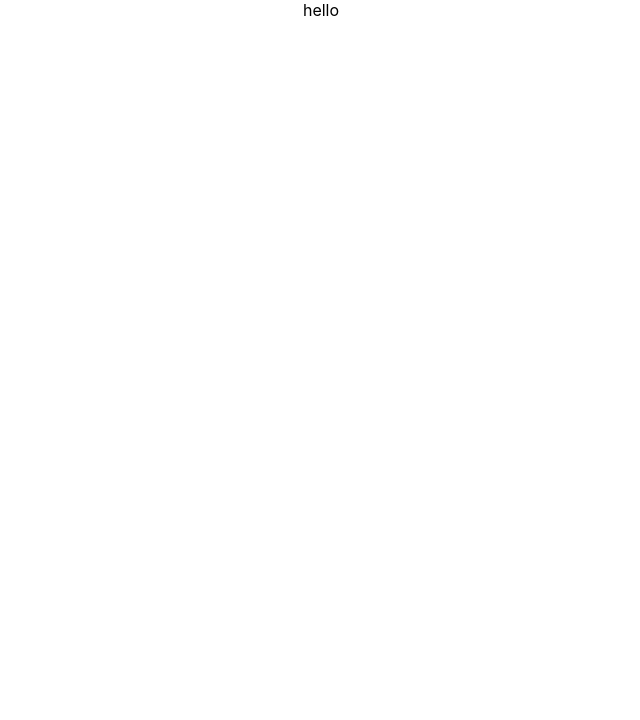
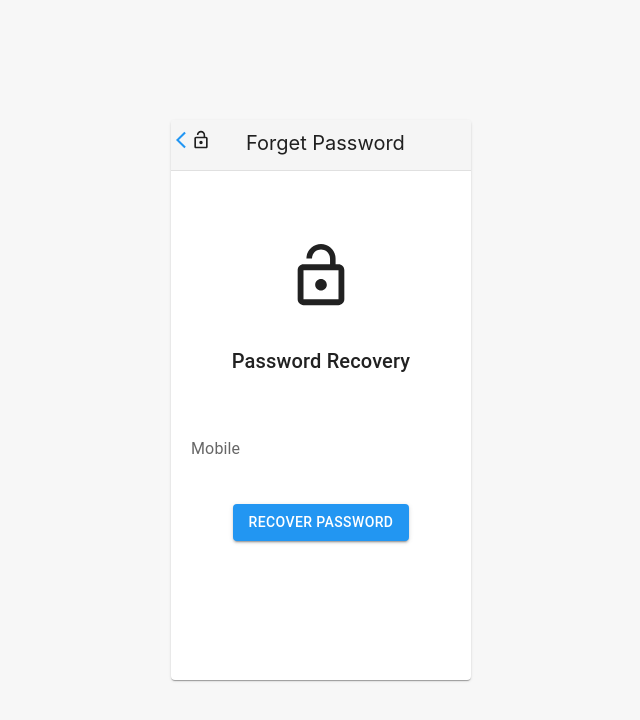
Before and after one commit to devmishra88/agentmanagement, a React (Create React App) app in the folder pama/: page /forgot in a window 1280 px wide. Shown: the top 720 px of the page, without its empty margins (319-959 px from the left). Built offline with nearby package versions, Linux system fonts and the light colour scheme.

Commit message:
forget page commit

```diff
--- a/pama/src/screens/Forgot.jsx
+++ b/pama/src/screens/Forgot.jsx
@@ -1,10 +1,121 @@
-import React from 'react'
+import React ,{useState} from 'react'
+import  Box  from '@mui/material/Box';
+import ArrowBackIosNewIcon from '@mui/icons-material/ArrowBackIosNew';
+import  Card  from '@mui/material/Card';
+import LockOpenIcon from '@mui/icons-material/LockOpen';
+import { Button, Divider, Typography ,TextField } from '@mui/material';
+import InputLabel from '@mui/material/InputLabel';
 
 function Forgot() {
+  const [mobileNumber, setMobileNumber] = useState('');
+  const [hasAlphabet, setHasAlphabet] = useState(false);
+  const handleMobileNumberChange = (e) => {
+    const inputValue = e.target.value;
+    setMobileNumber(inputValue);
+
+
+    const hasAlphabetCharacter = /[a-zA-Z]/.test(inputValue);
+
+    // Update the validation state based on the presence of alphabet characters
+    setHasAlphabet(hasAlphabetCharacter);
+  };
   return (
-    <div>
-      hello
-    </div>
+   <Box sx={{
+    width:'100%',
+    height:"100vh",
+    backgroundColor:"#f7f7f7",
+    display:"flex",
+    alignItems:"center",
+    justifyContent:"center"
+   }}>
+    <Card sx={{
+        minWidth:"300px",
+        // padding:"40px",
+
+        height:'70vh'
+    }}>
+     <Box sx={{
+        width:'100%',
+        height:'40px',
+        textAlign:'left',
+      paddingTop:'10px',
+      backgroundColor:'#F5F5F5',
+    //   display:'flex',
+
+
+     }}>
+        <ArrowBackIosNewIcon fontSize='small' style={{
+            color:'#2196f3'
+        }}  />
+        <LockOpenIcon fontSize='small' />
+        <Typography variant='sub title' sx={{
+
+            display:'inline',
+            paddingLeft:'35px',
+            fontSize:'20px'
+
+        }} fontWeight='italic'>Forget Password</Typography>
+     </Box>
+     <Divider />
+   <Box sx={{
+    paddingTop:'70px',
+    paddingBottom:'30px'
+   }}>
+     <LockOpenIcon sx={{
+      fontSize:"70px"
+      }}/>
+
+   </Box>
+
+   <Typography variant='h6' fontWeight='550'>Password Recovery</Typography>
+
+   <Box >
+   <InputLabel sx={{
+           paddingTop:'60px',
+           paddingLeft:'20px',
+           textAlign:'left'
+            }}>Mobile</InputLabel>
+
+          <TextField
+            id="forgetmobileNumber"
+            variant="standard"
+            size="small"
+            type='tel'
+            hiddenLabel
+            value={mobileNumber}
+            onChange={handleMobileNumberChange}
+            required
+
+            sx={{
+               width:'80%',
+               backgroundColor:'#FFFFFF',
+
+           }}
+           InputProps={{ disableUnderline: true }}
+            ></TextField>
+
+            {
+                hasAlphabet && (
+                   <>
+                  <Typography color="red" fontSize="12px" textAlign="left" >
+                       Please Match the requested format
+                  </Typography>
+                   </>
+                )
+            }
+
+   </Box>
+
+   <Button variant='contained'
+   sx={{
+     margin:'40px',
+     marginTop:'15px',
+     backgroundColor:'#2296F2'
+   }}>
+    RECOVER PASSWORD</Button>
+
+    </Card>
+   </Box>
   )
 }
 
--- a/pama/src/screens/Login.jsx
+++ b/pama/src/screens/Login.jsx
@@ -106,6 +106,7 @@ export default function Login() {
             padding:'0px',
 
         }}
+        InputProps={{ disableUnderline: true }}
          ></TextField>
 
          {
@@ -143,7 +144,7 @@ export default function Login() {
                 width:'100%',
                 border:"none"
             }}
-
+            InputProps={{ disableUnderline: true }}
            ></TextField>
 
         </Box>
```
